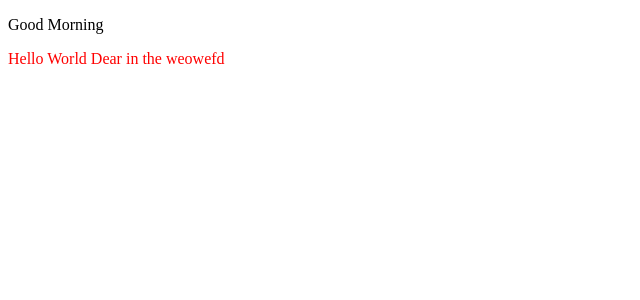
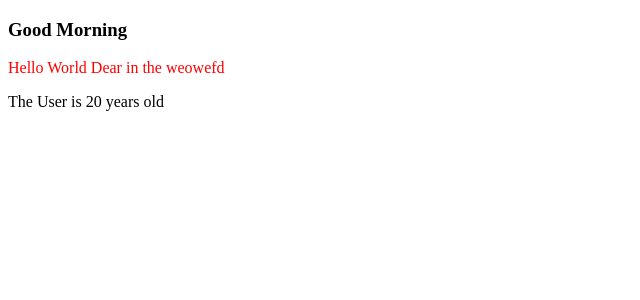
Before and after one commit to SaeedHabibi23/vue-cli, a Vue app: page / in a window 1280 px wide. Shown: the top 300 px of the page, without its empty margins (0-640 px from the left). Built offline with nearby package versions, Linux system fonts and the light colour scheme.

Commit message:
Props Worked

```diff
--- a/package.json
+++ b/package.json
@@ -18,7 +18,8 @@
     "@vue/cli-plugin-eslint": "~5.0.0",
     "@vue/cli-service": "~5.0.0",
     "eslint": "^7.32.0",
-    "eslint-plugin-vue": "^8.0.3"
+    "eslint-plugin-vue": "^8.0.3",
+    "sass": "^1.69.5"
   },
   "eslintConfig": {
     "root": true,
--- a/src/App.vue
+++ b/src/App.vue
@@ -1,16 +1,25 @@
 <template>
-  <p> Good Morning </p>
+  <h3> Good Morning </h3>
   <Gretting> </Gretting>
+  <user :age="age"> </user>
 </template>
 
 <script>
-  import Gretting from "@/components/Gretting.vue"
+  import Gretting from "./components/Gretting.vue";
+  import User from "./components/Other.vue";
 
 export default {
 
   name: 'App' ,
   components: {
-    Gretting
+    Gretting ,
+    User
+  } ,
+  data(){
+    return {
+      age:20
+    }
+
   }
 }
 </script>
--- /dev/null
+++ b/src/components/Other.vue
@@ -0,0 +1,10 @@
+<template>
+  <p> The User is {{ age }} years old </p>
+</template>
+
+<script>
+export default {
+    name: "User-vue" ,
+    props:["age"]
+}
+</script>
```
Also changed, not shown: 1 other file (tests, documents, lock files or other folders).
